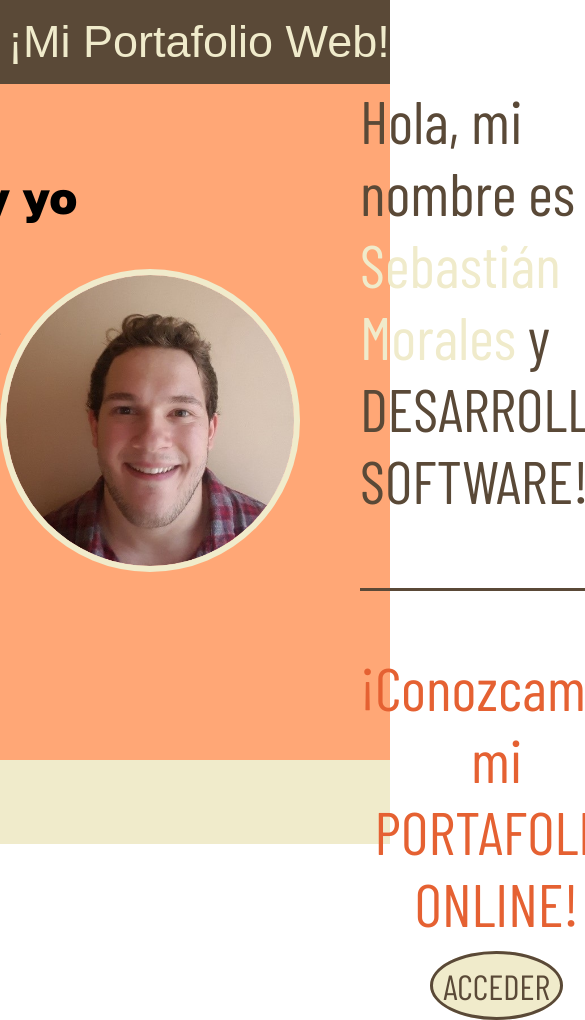
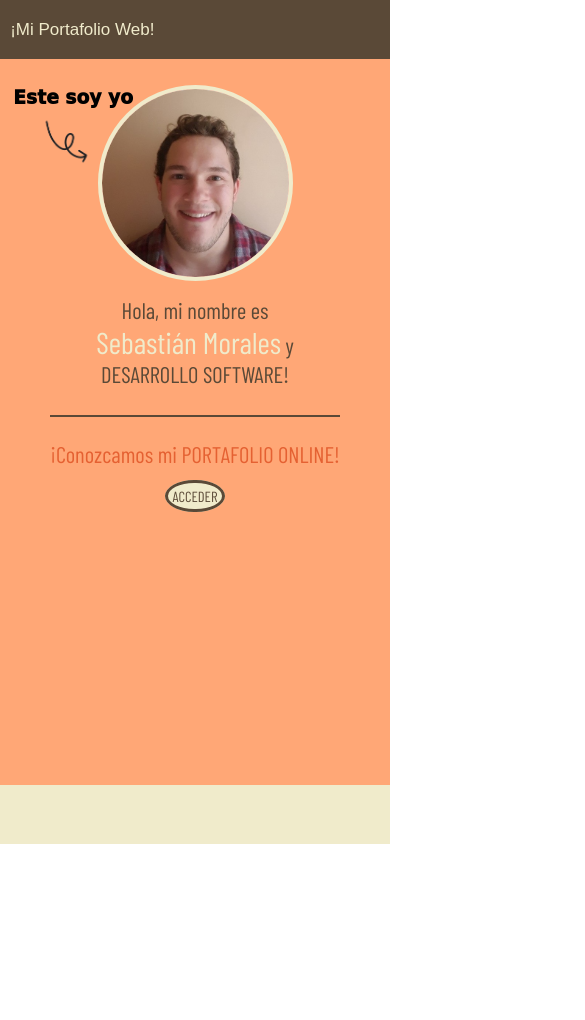
Before and after one commit to sebawars/portfolio, a website: page react/src/static/html/intro.html in a window 390 px wide. Shown: the top 1020 px of the page, 585 px wide, since content can reach past the window. After the commit the page ends 844 px from the top, so only its background shows below. Drawn offline with nearby package versions, Linux system fonts and the light colour scheme; a web font is replaced by a local one.

Commit message:
Se corrige responsive para todos los dispositivos

```diff
--- a/react/src/static/css/intro/styles.css
+++ b/react/src/static/css/intro/styles.css
@@ -7,6 +7,7 @@ body{
     height: 100vh;
     margin: 0;
     padding: 0;
+    font-size: 45px;
 }
 
 .top-section{
@@ -17,18 +18,18 @@ body{
     color: rgb(240, 235, 203);
     display: flex;
     align-items: center;
-    padding: 0 0 0 0.5em;
+    padding: 0 0 0 0.6em;
 }
 
 .top-section a{
-    font-size: 45px;
+
     text-decoration: none;
     color: rgb(240, 235, 203);
     transition: 0.3s ease-out;
 }
 
 .top-section a:hover{
-    font-size: 47px;
+    font-size: 1.1em;
 }
 
 .main-section{
@@ -55,7 +56,7 @@ body{
     left: -4.5em;
     top: -2.3em;
     font-family: 'Loved by the King', cursive;
-    font-size: 40px;
+    font-size: 0.88em;
     font-weight: 1000;
 
 }
@@ -63,16 +64,16 @@ body{
 .main-section .main-section-arrow{
     position: absolute;
     bottom: 0;
-    width: 8em;
+    width: 3em;
     right: 0;
-    left: -7em;
-    top: -2em;
+    left: -3em;
+    top: -0.8em;
 }
 
 .main-section .main-section-photo{
-    width: 18em;
+    width: 6em;
     border-radius: 100%;
-    border: solid 0.4em;
+    border: solid 0.25em;
     border-color: rgb(240, 235, 203);
     align-self: center;
 }
@@ -80,14 +81,14 @@ body{
 
 .main-section #main-section-name{
     color: rgb(240, 235, 203);
-    font-size: 60px;
+    font-size: 1.33em;
 }
 
 .main-section .main-section-right-side-container{
     margin: auto 1em;
     align-items: center;
     color: rgb(90, 73, 55);
-    font-size: 60px;
+    font-size: 1.33em;
 }
 
 .main-section .main-section-right-side-container p,
@@ -113,13 +114,14 @@ body{
 
 .main-section .main-section-right-side-container .main-section-welcome{
     color: rgb(229, 97, 50);
-    margin-bottom: 10em;
+    margin-bottom: 0.5em;
+    display: block;
 }
 
 .main-section .main-section-right-side-container .main-section-access{
     text-decoration: none;
     border: solid;
-    font-size: 35px;
+    font-size: 0.65em;
     padding: 0.3em;
     border-radius: 50%;
     color: rgb(90, 73, 55);
@@ -128,10 +130,147 @@ body{
 }
 
 .main-section .main-section-right-side-container .main-section-access:hover {
-    font-size: 40px;
+    font-size: 0.75em;
 }
 
 .bottom-section{
     background-color: rgb(240, 235, 203);
     height: 10%;
 }
+
+
+@media (max-width: 1880px){
+    body{
+        font-size: 40px;
+    }
+}
+
+@media (max-width: 1580px){
+    body{
+        font-size: 35px;
+    }
+}
+
+@media (max-width: 1400px){
+    body{
+        font-size: 32px;
+    }
+}
+
+@media (max-width: 1270px){
+    body{
+        font-size: 30px;
+    }
+    .main-section{
+        grid-template-columns: 3fr 5fr;
+    }
+
+    .main-section .main-section-photo{
+        width: 7em;
+    }
+
+    .main-section .main-section-imgs{
+        grid-column-start: 1;
+        justify-self: end;
+    }
+}
+
+@media (max-width: 940px){
+    body{
+        font-size: 26px;
+    }
+    .main-section .main-section-hand-writing{
+        font-size: 1em;
+    }
+}
+
+@media (max-width: 820px){
+    body{
+        font-size: 23px;
+    }
+}
+
+@media (max-width: 730px){
+    body{
+        font-size: 21px;
+    }
+}
+
+@media (max-width: 705px){
+
+    body{
+        font-size: 22px;
+    }
+
+    .main-section{
+        display: block;
+        text-align: center;
+    }
+    .main-section .main-section-imgs{
+        display: inline-block;
+        width: fit-content;
+        padding: 1.5em 0 0.7em 0;
+    }
+
+    .main-section .main-section-photo{
+        width: 11em;
+    }
+    .main-section .main-section-arrow{
+        width: 3.3em;
+        bottom: 0;
+        top: 3.2em;
+        left: -3.5em;
+        right: 0;
+    }
+    .main-section .main-section-hand-writing{
+        height: fit-content;
+        width: fit-content;
+        font-size: 1.1em;
+        bottom: 0;
+        top: 1.5em;
+        right: 0;
+    }
+}
+@media (max-width: 568px){
+    .main-section .main-section-right-side-container hr{
+        height: 2px;
+        margin: 1.2em 0 1em 0;
+    }
+
+    .top-section{
+        background-color: rgb(90, 73, 55);
+        height: 7%;
+    }
+
+    .main-section{
+        height: 86%;
+    }
+
+    .bottom-section{
+        height: 7%;
+    }
+}
+
+@media (max-width: 486px){
+    body{
+        font-size: 19px;
+    }
+}
+
+@media (max-width: 420px){
+    body{
+        font-size: 17px;
+    }
+}
+
+@media (max-width: 366px){
+    body{
+        font-size: 15px;
+    }
+}
+
+@media (max-width: 320px){
+    body{
+        font-size: 13px;
+    }
+}
--- a/react/src/static/html/intro.html
+++ b/react/src/static/html/intro.html
@@ -22,7 +22,7 @@
             <span >DESARROLLO SOFTWARE!</span> <br>
             <hr>
             <div class="main-section-right-down-side-container">
-                <span class="main-section-welcome">¡Conozcamos mi PORTAFOLIO ONLINE!</span><br>
+                <span class="main-section-welcome">¡Conozcamos mi PORTAFOLIO ONLINE!</span>
                 <a href="#" class="main-section-access">ACCEDER</a><br>
             </div>
         </div>
```
Also changed, not shown: react/src/static/css/main.css (line endings or trailing spaces).
